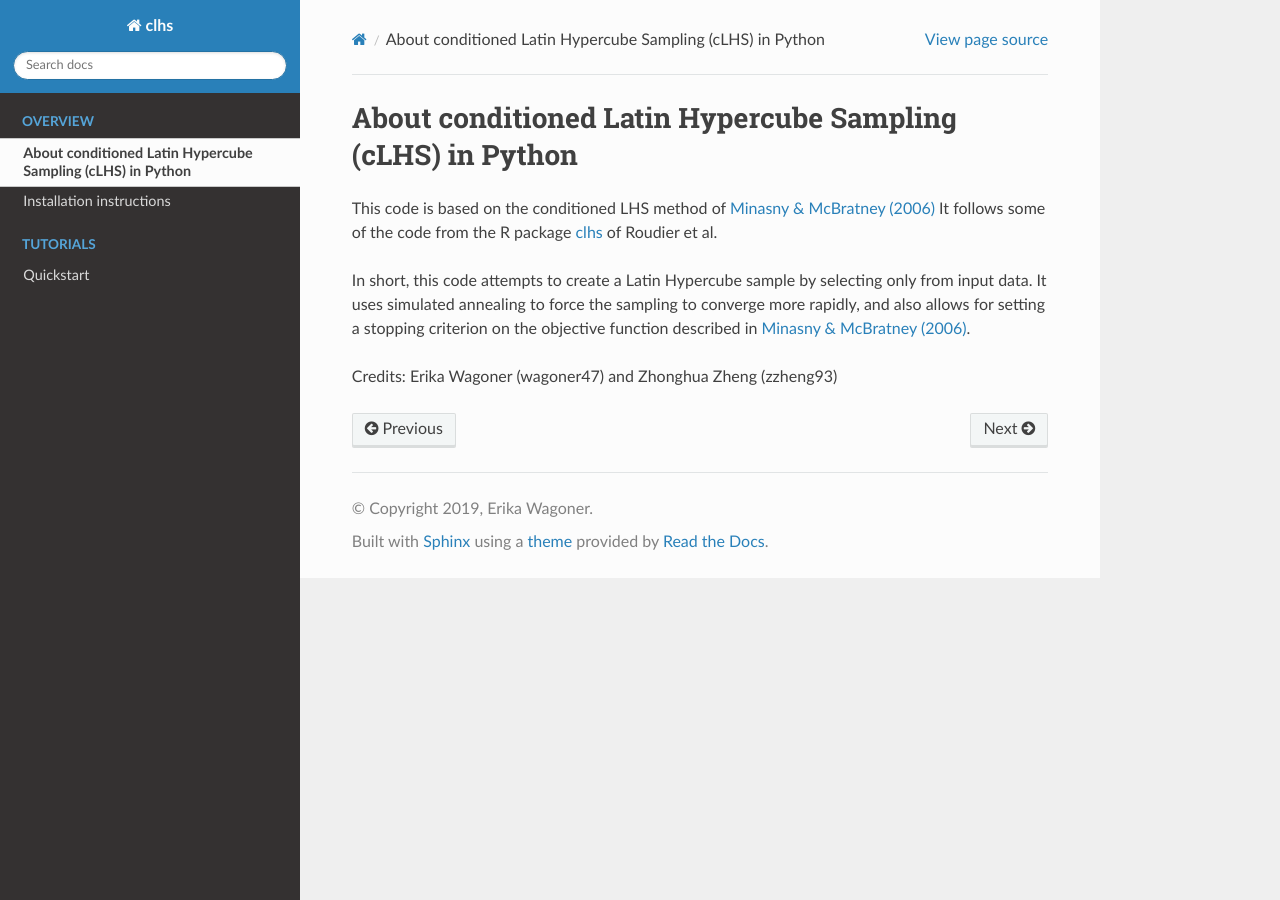
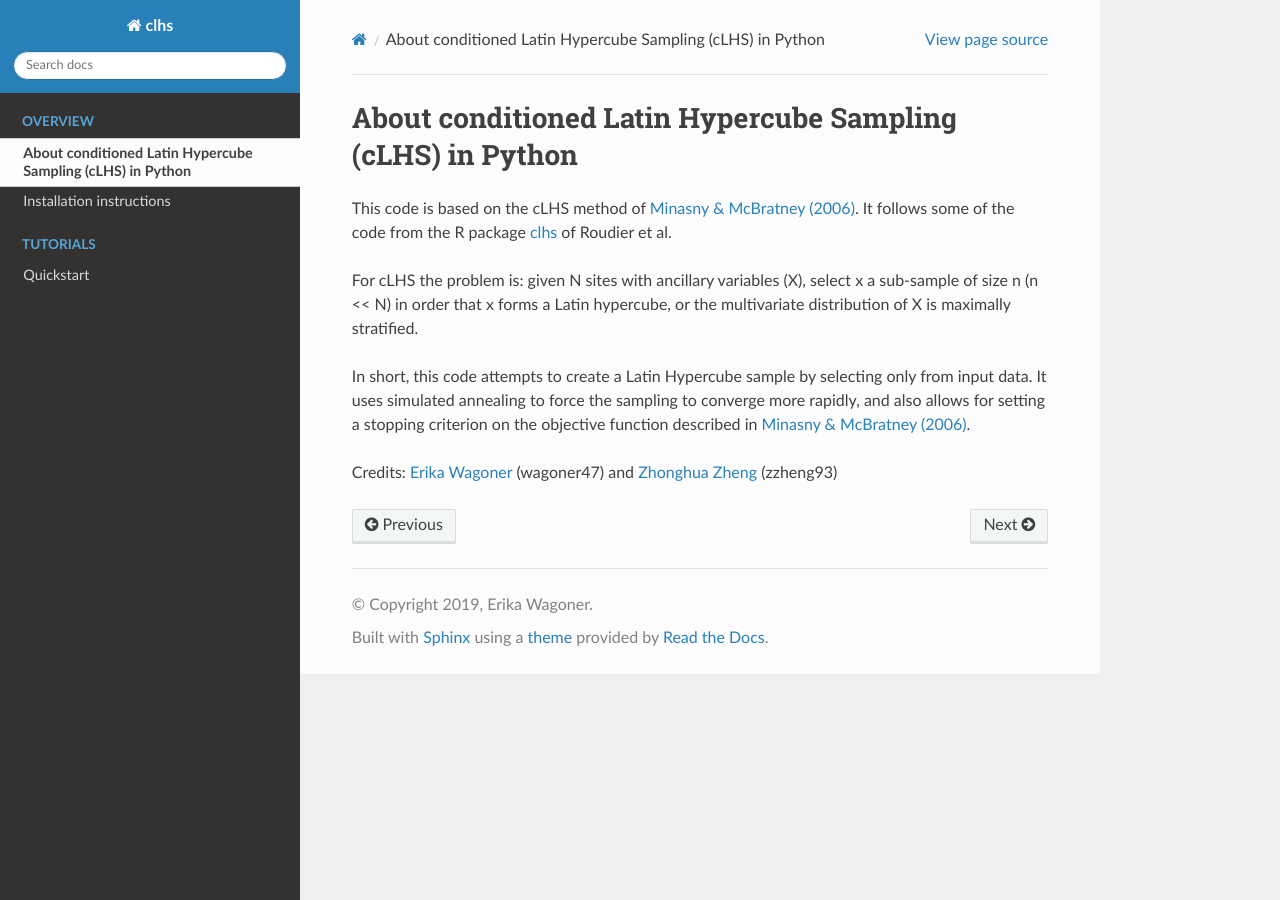
Before and after one commit to wagoner47/clhs_py, a Sphinx documentation site: the page built from docs/about_clhs.rst, in a window 1280 px wide. Built offline with Sphinx 7.4.7 and the Read the Docs theme 2.0.0, drawn with Linux system fonts in a browser that asks for light colours.

Commit message:
updated documentation before creating PyPI

```diff
--- a/docs/about_clhs.rst
+++ b/docs/about_clhs.rst
@@ -1,14 +1,17 @@
 About conditioned Latin Hypercube Sampling (cLHS) in Python
 ===============================================================================
 
-This code is based on the conditioned LHS method of
-`Minasny & McBratney (2006) <https://doi.org/10.1016/j.cageo.2005.12.009>`_
+This code is based on the cLHS method of
+`Minasny & McBratney (2006) <https://doi.org/10.1016/j.cageo.2005.12.009>`_.
 It follows some of the code from the R package
 `clhs <https://cran.r-project.org/web/packages/clhs/>`_ of Roudier et al.
+
+For cLHS the problem is: given N sites with ancillary variables (X),
+select x a sub-sample of size n (n << N) in order that x forms a Latin hypercube, or the multivariate distribution of X is maximally stratified.
 
 In short, this code attempts to create a Latin Hypercube sample by selecting
 only from input data. It uses simulated annealing to force the sampling to
 converge more rapidly, and also allows for setting a stopping criterion on
 the objective function described in `Minasny & McBratney (2006) <https://doi.org/10.1016/j.cageo.2005.12.009>`_.
 
-Credits: Erika Wagoner (wagoner47) and Zhonghua Zheng (zzheng93)
+Credits: `Erika Wagoner <https://wagoner47.github.io/>`_ (wagoner47) and `Zhonghua Zheng <https://zzheng93.github.io/>`_ (zzheng93)
--- a/docs/docs_require.txt
+++ b/docs/docs_require.txt
@@ -1 +1,3 @@
 nbsphinx
+numpydoc
+ipython
```
Also changed, not shown: docs/notebooks/quickstart.ipynb.
